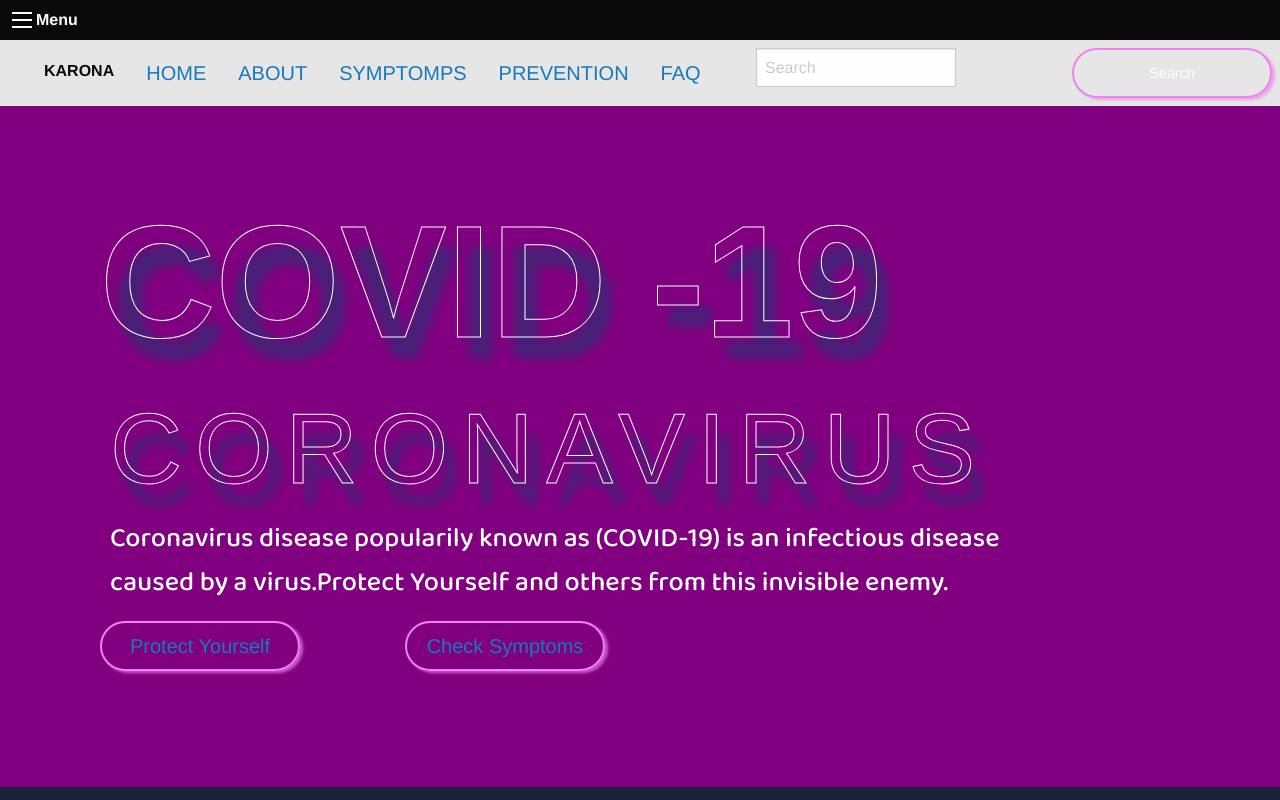
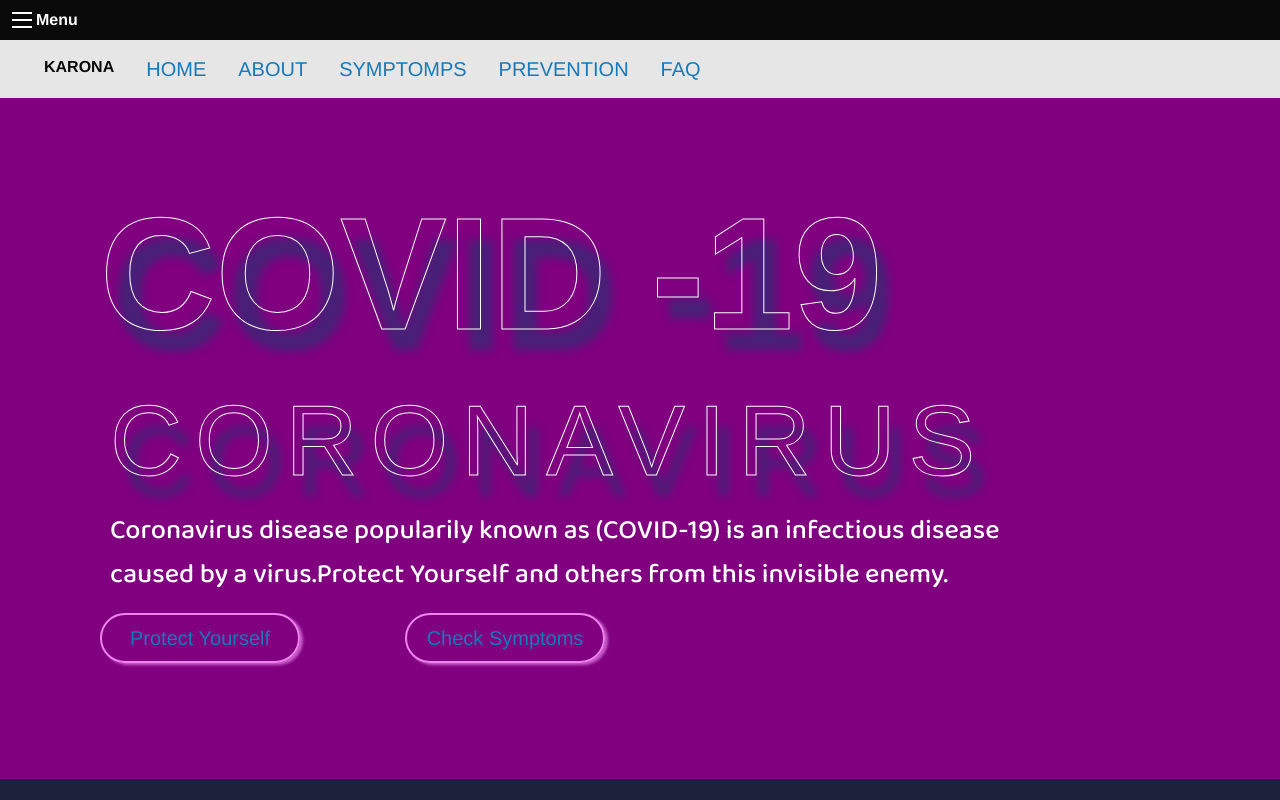
Before and after one commit to AMAN123956/korona-, a plain HTML site: page index.html in a window 1280 px wide. Shown: the top 800 px of the page. Drawn offline with nearby package versions, Linux system fonts and the light colour scheme; a script that the page names is missing.

Commit message:
Update index.html

```diff
--- a/index.html
+++ b/index.html
@@ -22,7 +22,7 @@
 
 <body>
   <!-- Title Bar-->
-  <div class="title-bar" data-responsive-toggle="example-menu" data-hide-for="large">
+  <div class="title-bar" data-responsive-toggle="example-menu" data-hide-for="medium">
     <button class="menu-icon" type="button" data-toggle="example-menu"></button>
     <div class="title-bar-title">Menu</div>
   </div>
@@ -45,12 +45,7 @@
         <li><a href="faq.html">FAQ</a></li>
       </ul>
     </div>
-    <div class="top-bar-right">
-      <ul class="menu">
-        <li><input type="search" placeholder="Search"></li>
-        <li><button type="button" class="button">Search</button></li>
-      </ul>
-    </div>
+
   </div>
 
   <!-- Content Section 1-->
```
